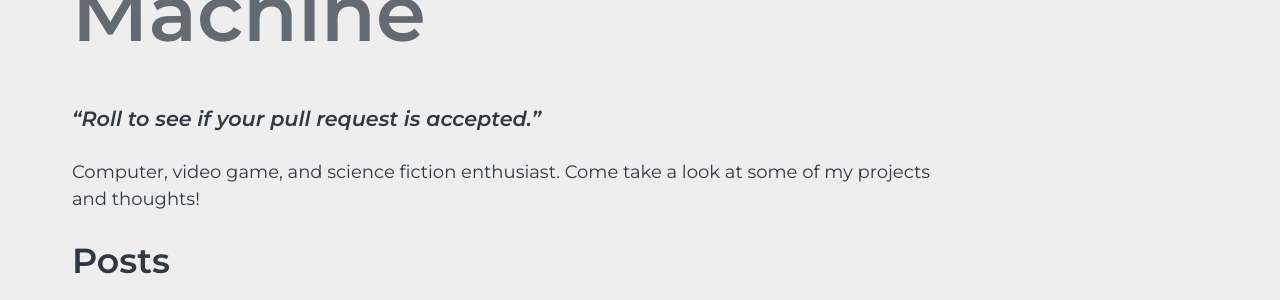
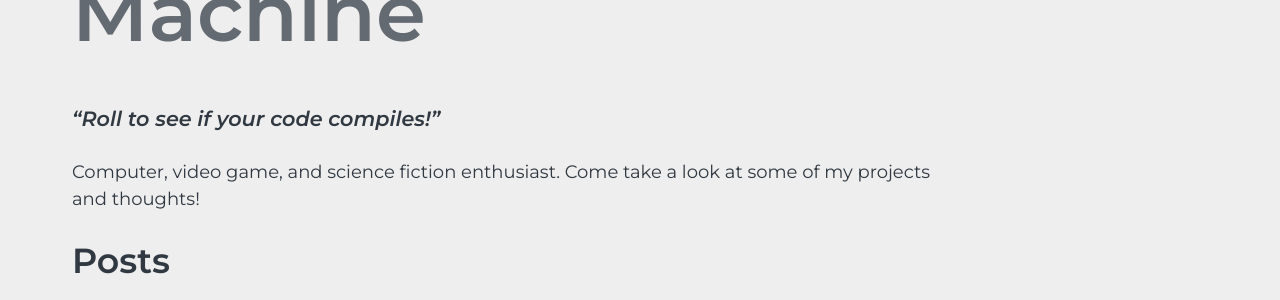
Before and after one commit to PlayerVMachine/PlayerVMachine.github.io, a Jekyll site: the page built from index.md, in a window 1280 px wide. Shown: the part 969-1269 px from the top of the page. Built offline with Jekyll 4.4.1, drawn with Linux system fonts in a browser that asks for light colours.

```diff
--- a/_posts/2018-06-01-Rainbow-Six-Stats-in-Discord.markdown
+++ b/_posts/2018-06-01-Rainbow-Six-Stats-in-Discord.markdown
@@ -2,7 +2,7 @@
 layout: post
 title:  "Rainbow Six Stats in Discord"
 date:   2018-06-01 15:39:40 -1700
-categories: jekyll update
+categories: code
 ---
 
 Central Media is my current Discord Bot project. I'll talk about in more in an upcoming post but for now we'll focus on a part of its main objectives: game statistics. Today we'll be getting [Rainbow Six Siege](https://rainbow6.ubisoft.com/siege/en-ca/home/index.aspx) statistics. The game statistics will be collected from [R6Stats](https://r6stats.com) making use of the npm module [rainbowsix-api-node](https://www.npmjs.com/package/rainbowsix-api-node).
--- a/index.md
+++ b/index.md
@@ -4,6 +4,6 @@ layout: home
 image: lake_sunset.jpeg
 
 ---
-#### _"Roll to see if your pull request is accepted."_
+#### _"Roll to see if your code compiles!"_
 
 Computer, video game, and science fiction enthusiast. Come take a look at some of my projects and thoughts!
```
Also changed, not shown: artistic.md (+1 -0 lines), coding.md (+1 -0 lines), hardware.md (+1 -0 lines), thoughts.md (+1 -0 lines).
